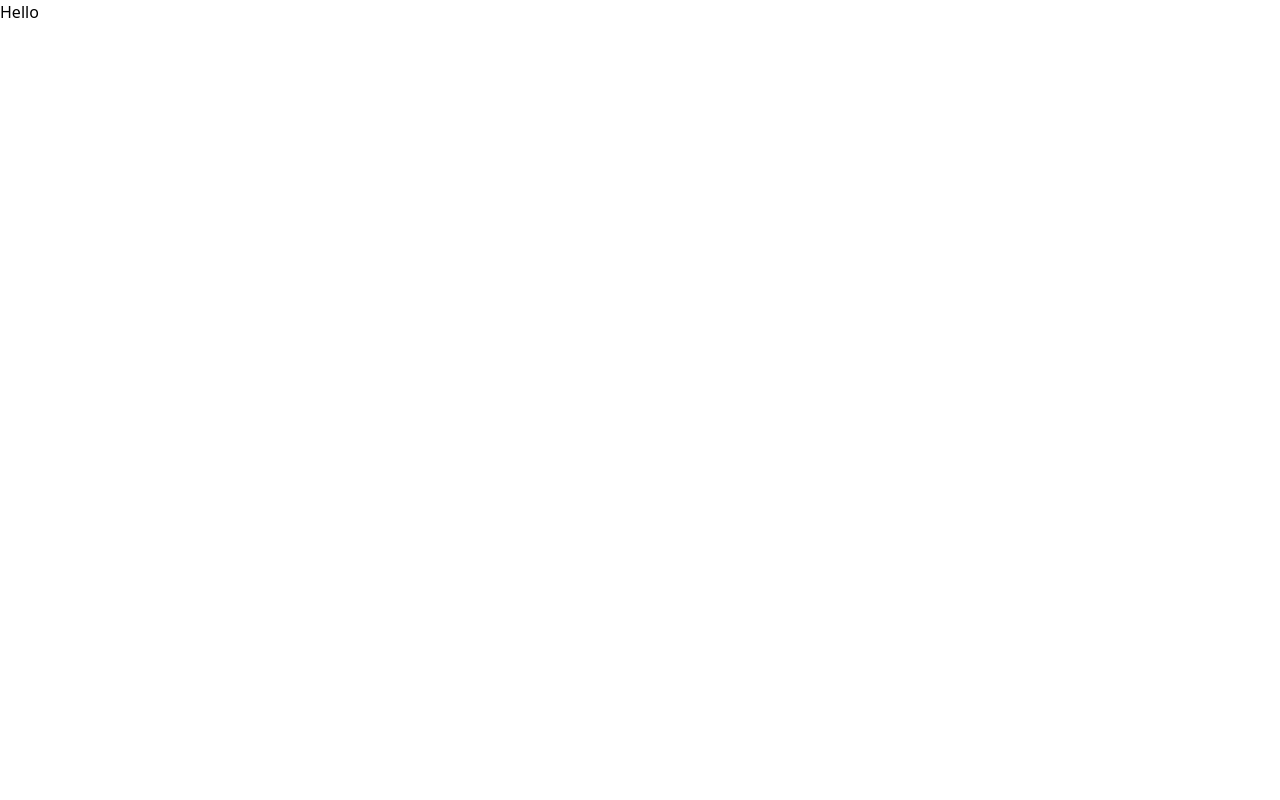
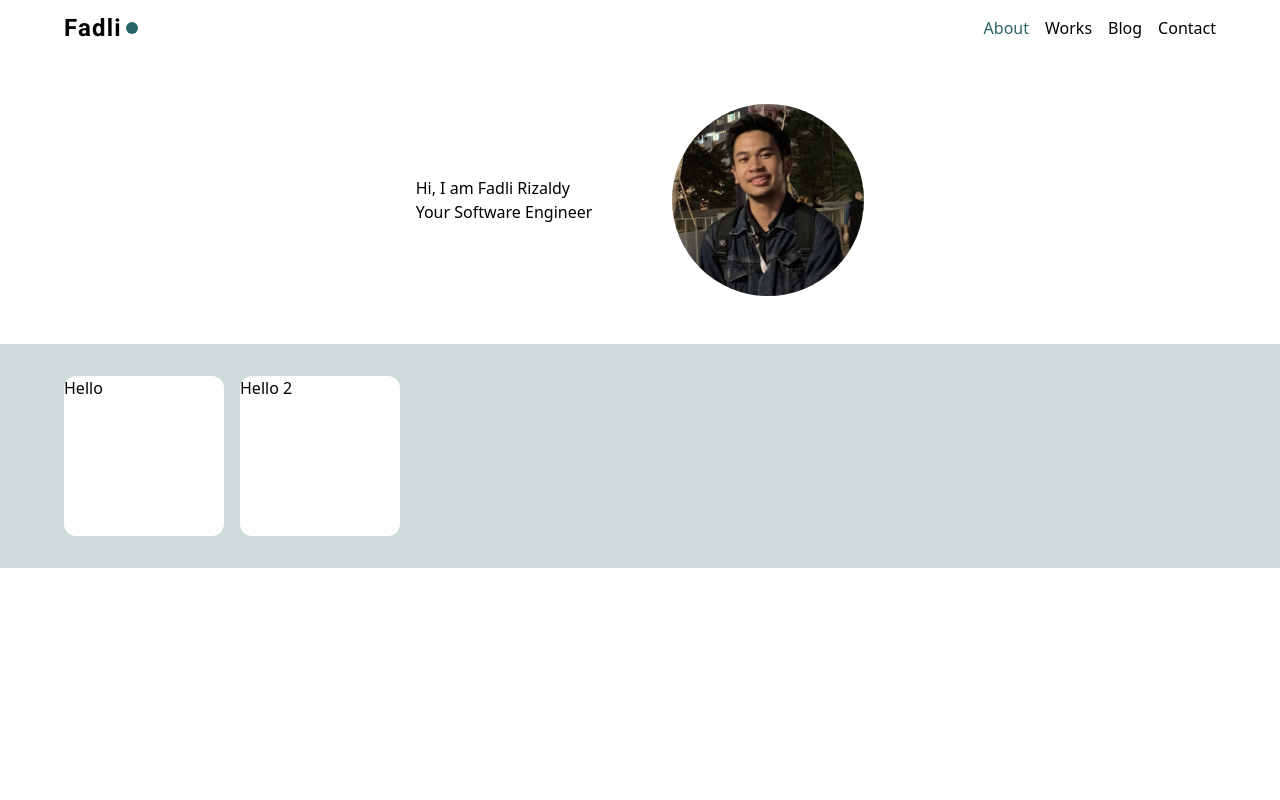
Before and after one commit to fadlirizaldy/portofolio, a Next.js app: page / in a window 1280 px wide. Shown: the top 800 px of the page. Built offline with nearby package versions, Linux system fonts and the light colour scheme.

Commit message:
feat: add section in home

```diff
--- a/src/pages/index.tsx
+++ b/src/pages/index.tsx
@@ -1,12 +1,30 @@
 import Image from "next/image";
 import { Inter } from "next/font/google";
+import MainLayout from "@/components/MainLayout";
+import { DataProfile } from "@/utils/data";
 
 const inter = Inter({ subsets: ["latin"] });
 
 export default function Home() {
   return (
-    <div>
-      <h2>Hello</h2>
-    </div>
+    <MainLayout>
+      <div className="flex items-center justify-center py-12 gap-20 max-w-[1200px] w-[90%] mx-auto">
+        <section>
+          <h2>Hi, I am {DataProfile.name}</h2>
+          <p>Your Software Engineer</p>
+        </section>
+        <img src="/fadli-photo.jpg" alt="" className="w-48 h-48 rounded-full object-cover" />
+      </div>
+      <div className="bg-primary bg-opacity-20 h-56">
+        <div className="h-full flex items-center gap-4 max-w-[1200px] w-[90%] mx-auto">
+          <div className="w-40 h-40 bg-white rounded-xl">
+            <h2>Hello</h2>
+          </div>
+          <div className="w-40 h-40 bg-white rounded-xl">
+            <h2>Hello 2</h2>
+          </div>
+        </div>
+      </div>
+    </MainLayout>
   );
 }
--- /dev/null
+++ b/src/pages/works/index.tsx
@@ -0,0 +1,12 @@
+import MainLayout from "@/components/MainLayout";
+import React from "react";
+
+const WorksPage = () => {
+  return (
+    <MainLayout>
+      <h2>Hello Work</h2>
+    </MainLayout>
+  );
+};
+
+export default WorksPage;
```
